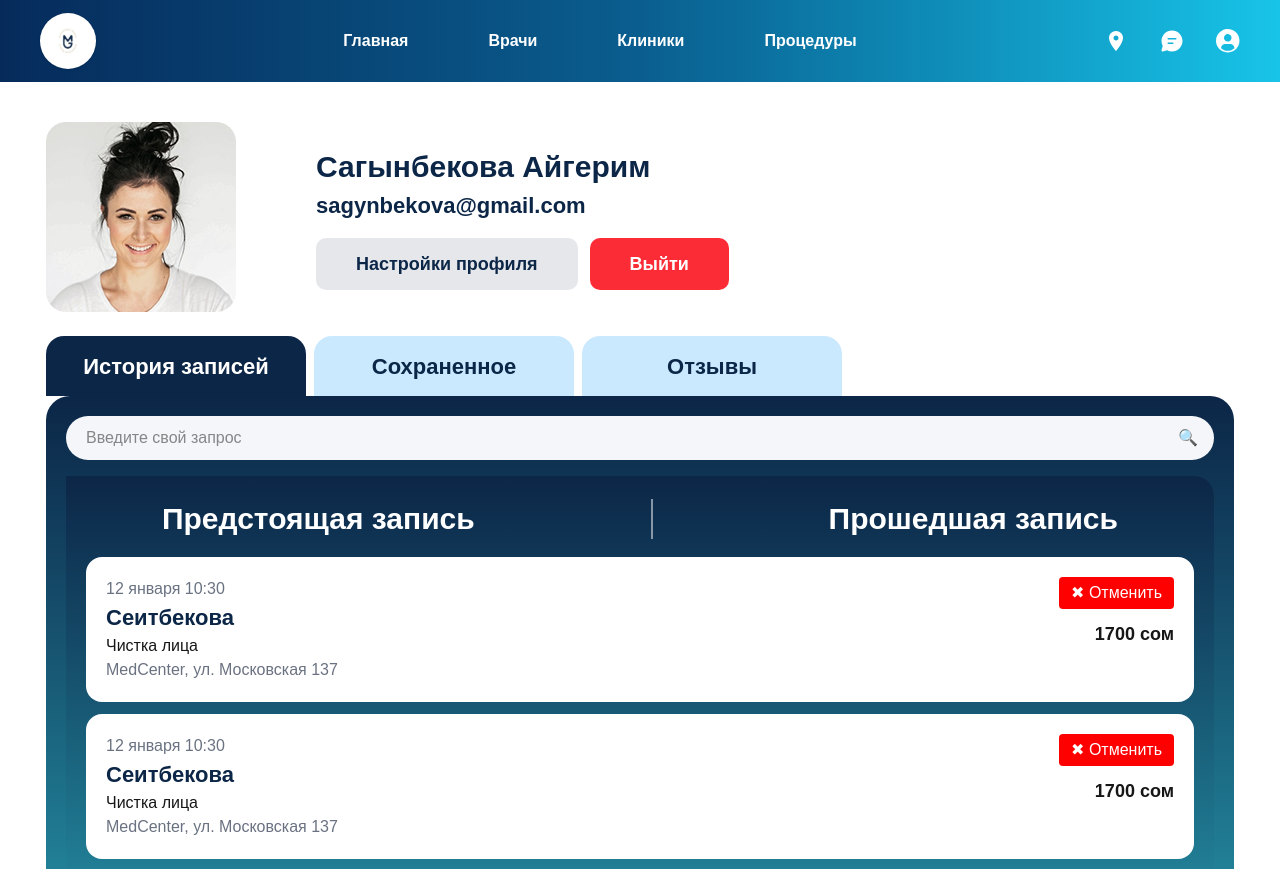
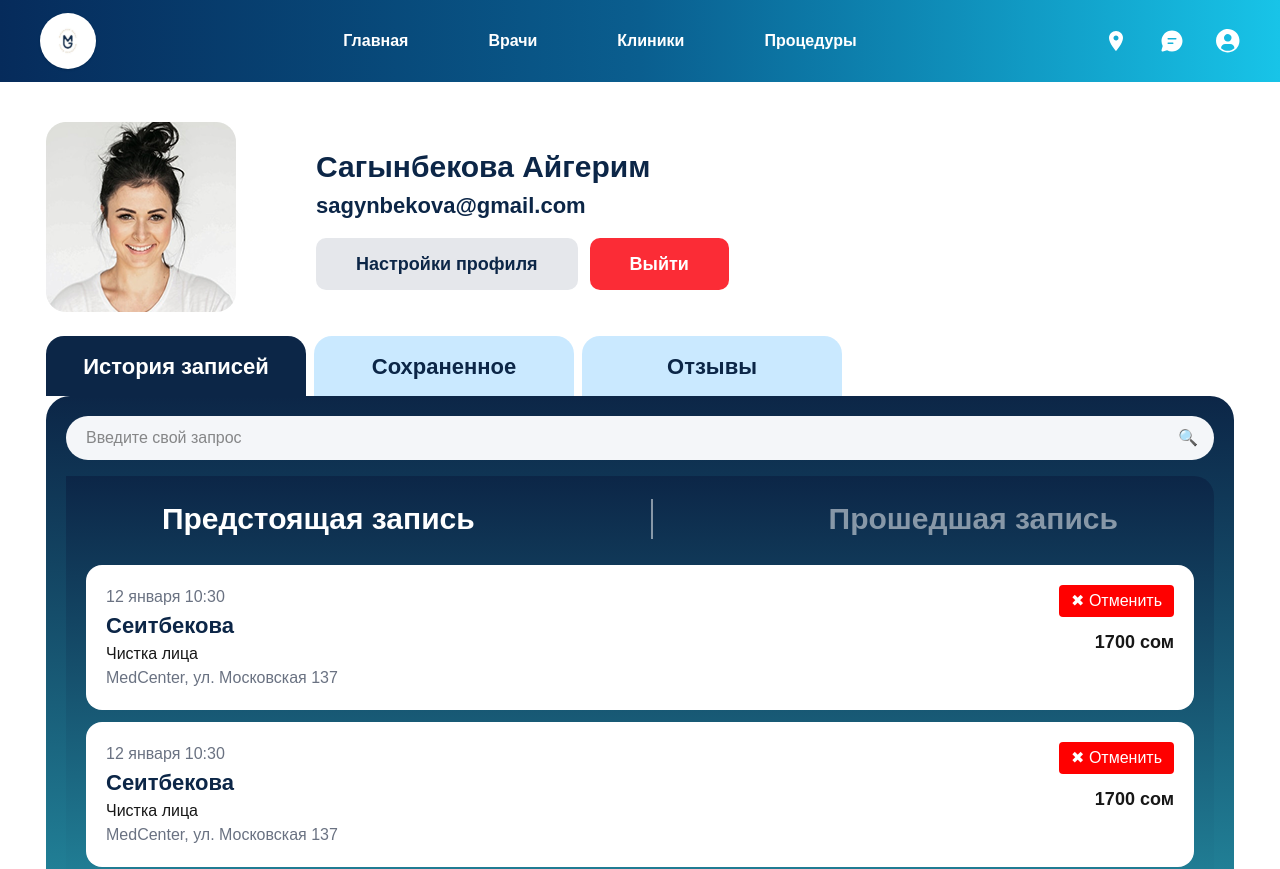
Before and after one commit to raimkulovbaiel1/imbir-next, a Next.js app: page /ProfileTabs in a window 1280 px wide. Shown: the top 869 px of the page. Built offline with nearby package versions, Linux system fonts and the light colour scheme.

Commit message:
refact tom AppointmentTabs

```diff
--- a/src/features/appointment-tabs/ui/AppointmentTabs.tsx
+++ b/src/features/appointment-tabs/ui/AppointmentTabs.tsx
@@ -1,23 +1,54 @@
 "use client";
-import Link from "next/link";
+
+import { useState } from "react";
+
 import AppointmentCard from "@/entities/appointment/ui/AppointmentCard";
+import  PastEntry  from "@/entities/PastEntry/ui/PastEntry";
+
 const data = [1, 2, 3];
 
 export default function AppointmentTabs() {
+  const [activeTab, setActiveTab] = useState("upcoming");
+
   return (
     <div className="w-full">
 
-      <div className="bg-gradient-to-b from-[#0C2647] to-[#2AA7B8] rounded-[20px] rounded-tl-none p-5 -mt-1">
-        <div className="flex items-center flex justify-around  text-white font-semibold mb-4">
-          <span className="text-[14px] md:text-[30px] text-center">
+      <div
+        className=" bg-gradient-to-b   from-[#0C2647]  to-[#2AA7B8]  rounded-[20px] rounded-tl-none  p-5 -mt-1">
+
+        <div
+          className=" flex flex-row items-center justify-around  text-white font-semibold  mb-6">
+          <button
+            onClick={() => setActiveTab("upcoming")}
+            className={`text-[14px] md:text-[30px]  text-center  transition
+              ${
+                activeTab === "upcoming"
+                  ? "text-white"
+                  : "text-white/50"
+              }
+            `}
+          >
             Предстоящая запись
-          </span>
+          </button>
+
           <div className="w-[1px] md:w-[2px] h-[24px] md:h-[40px] bg-white/50 mx-3 md:mx-6" />
-          <span className="text-[14px] md:text-[30px] text-center">
+
+          <button
+            onClick={() => setActiveTab("past")}
+            className={` text-[14px] md:text-[30px] text-center transition
+              ${
+                activeTab === "past"
+                  ? "text-white"
+                  : "text-white/50"
+              }
+            `}
+          >
             Прошедшая запись
-          </span>
+          </button>
+
         </div>
 
+        {activeTab === "upcoming" && (
           <div className="flex flex-col gap-3">
             {data.map((_, i) => (
               <AppointmentCard
@@ -29,6 +60,21 @@ export default function AppointmentTabs() {
               />
             ))}
           </div>
+        )}
+
+        {activeTab === "past" && (
+          <div className="flex flex-col gap-3">
+            {data.map((_, i) => (
+              <PastEntry
+                key={i}
+                name="Сеитбекова"
+                service="Чистка лица"
+                date="12 января 10:30"
+                price="1700 сом"
+              />
+            ))}
+          </div>
+        )}
 
       </div>
     </div>
```
Lines whose indentation alone changed are shown as unchanged.
